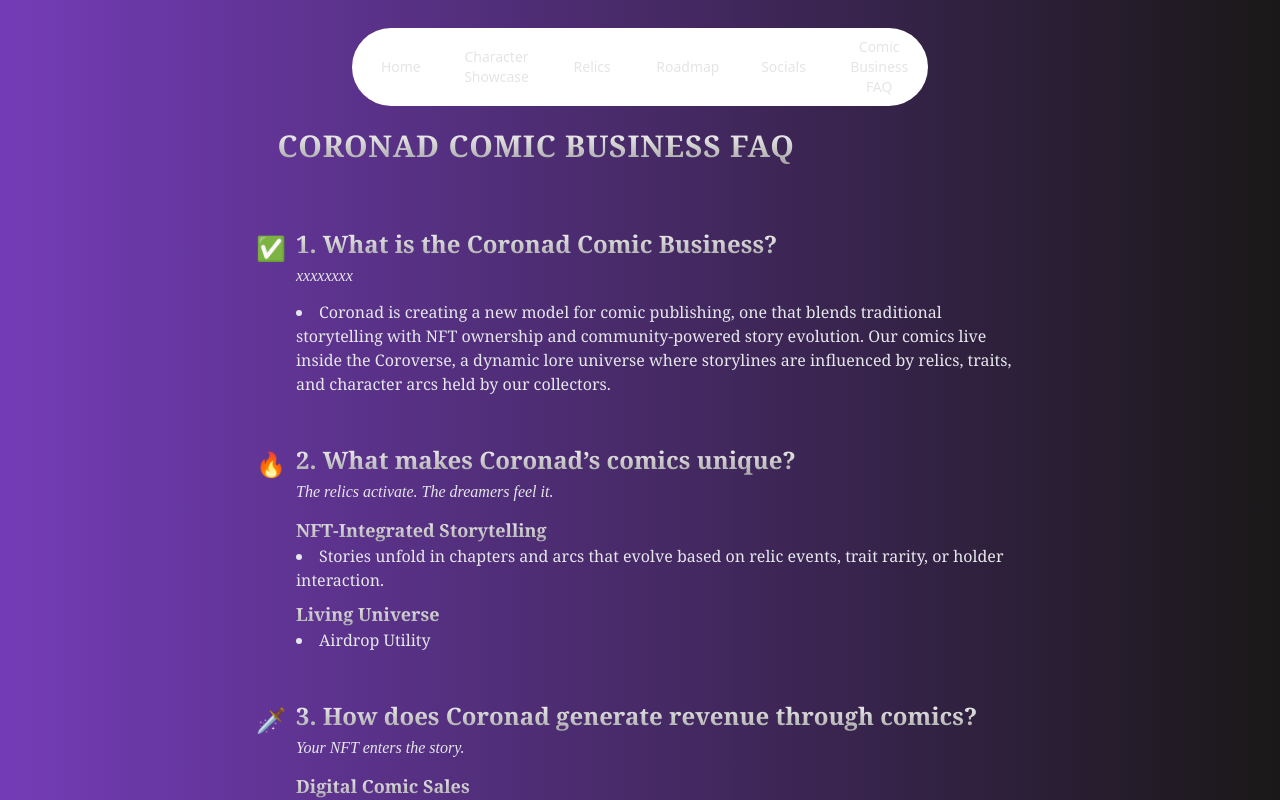
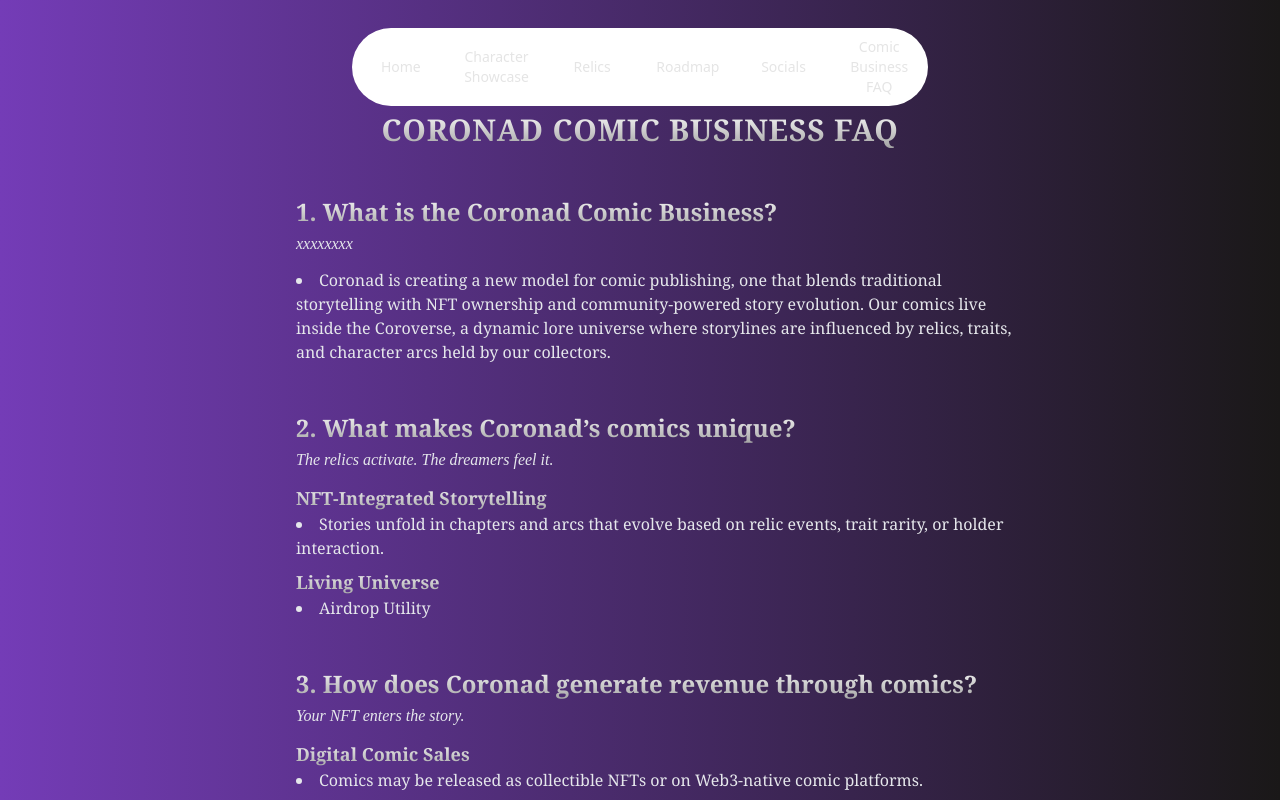
Before and after one commit to TheinSoe137/coronad2.0, a React (Vite) app in the folder coronad/: page /comics-faq in a window 1280 px wide. Shown: the top 800 px of the page. Built offline with nearby package versions, Linux system fonts and the light colour scheme; a web font is replaced by a local one.

Commit message:
style: improve layout and spacing in Comic Business FAQ component

```diff
--- a/coronad/src/mycomponents/ComicBusinessFAQ.jsx
+++ b/coronad/src/mycomponents/ComicBusinessFAQ.jsx
@@ -122,14 +122,14 @@ const fadeVariants = {
 export default function ComicBusinessFAQ() {
   return (<>
     <Navbar/>
-    <section className="bg-parchment bg-cover bg-center text-gold py-16 px-6 font-serif">
+    <section className="bg-parchment bg-cover bg-center py-16 px-6 font-serif mx-auto">
       {/* Heading */}
-      <div className="max-w-4xl mx-auto text-center m-8 md:m-16">
+      <div className="max-w-4xl mx-auto space-y-12 m-12">
         <motion.h1
           initial={{ opacity: 0, y: -20 }}
           animate={{ opacity: 1, y: 0 }}
           transition={{ duration: 0.8 }}
-          className="text-3xl md:text-3xl font-bold tracking-wide uppercase"
+          className="text-3xl text-center md:text-3xl font-bold tracking-wide uppercase"
         >
           Coronad Comic Business FAQ
         </motion.h1>
@@ -149,9 +149,6 @@ export default function ComicBusinessFAQ() {
             className="relative pl-10"
           >
             {/* Icon */}
-            <span className="absolute left-0 top-1 text-2xl select-none">
-              {phase.icon}
-            </span>
 
             {/* Phase Title */}
             <h2 className="text-xl md:text-2xl font-bold uppercas mb-1">
```
